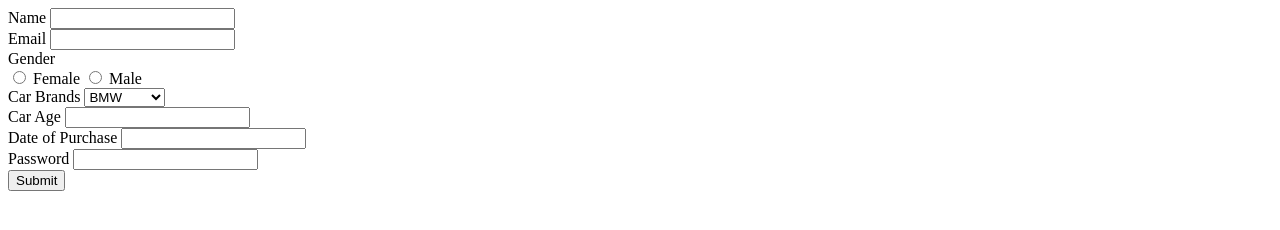
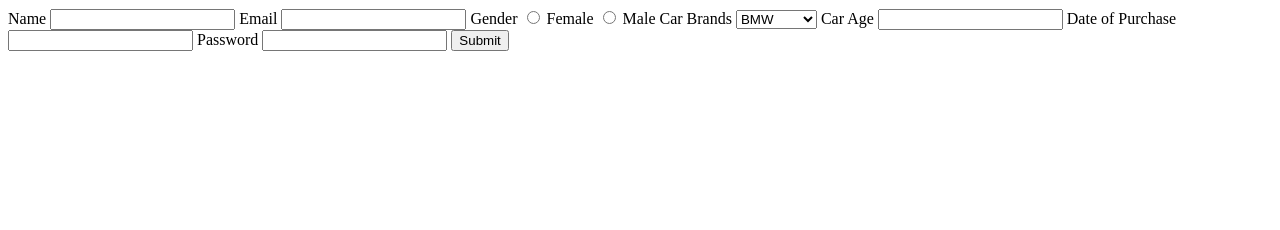
Before and after one commit to acciojob/car-insurance-form-Dwivedi-Nikhil, a website: page main.html in a window 1280 px wide. Drawn offline with Linux system fonts and the light colour scheme.

Commit message:
created a submission

```diff
--- a/main.html
+++ b/main.html
@@ -8,46 +8,47 @@
 
 <body>
 	<!-- the entire body must be written by student -->
-	<div>
+	<form>
 	<label for="name" name="name">Name</label>
 	<input id="name" type='text' required>
-	</div>
-	<div>
+
+
 	<label for="email" name="email">Email</label>
 	<input id="email" type="email" required>
-	</div>
-	<div>
+
+
 	<label for="gender" name="gender">Gender</label>
-	<div>
+
 	<input id="female" type="radio" required>
 	<label for="female" type="female">Female</label>
 	<input id="male" type="radio" required>
 	<label for="male" name="male">Male</label>
-	</div>
-	</div>
-	<div>
+
+
+
 	<label>Car Brands</label>
 		<select>Car Brands
 		<option>BMW</option>
 		<option>Audi</option>
 		<option>Mercedez</option>
 		</select>
-	</div>
-	<div>
+
+
 		<label for="carage" name="carage">Car Age</label>
 		<input type="text" id="carage" required>
-	</div>
-	<div>
+
+
 		<label for="dop" name="dop">Date of Purchase</label>
 		<input type="text" id="dop" required>
-	</div>
-	<div>
+
+
 		<lable for="password" name="password">Password</lable>
 		<input type="password" id="password" required>
-	</div>
-	<div>
+
+
 		<button type="submit" >Submit</button>
-	</div>
+	</form>
+
     <script type="text/javascript" src="./script.js">
 </script>
 
```
